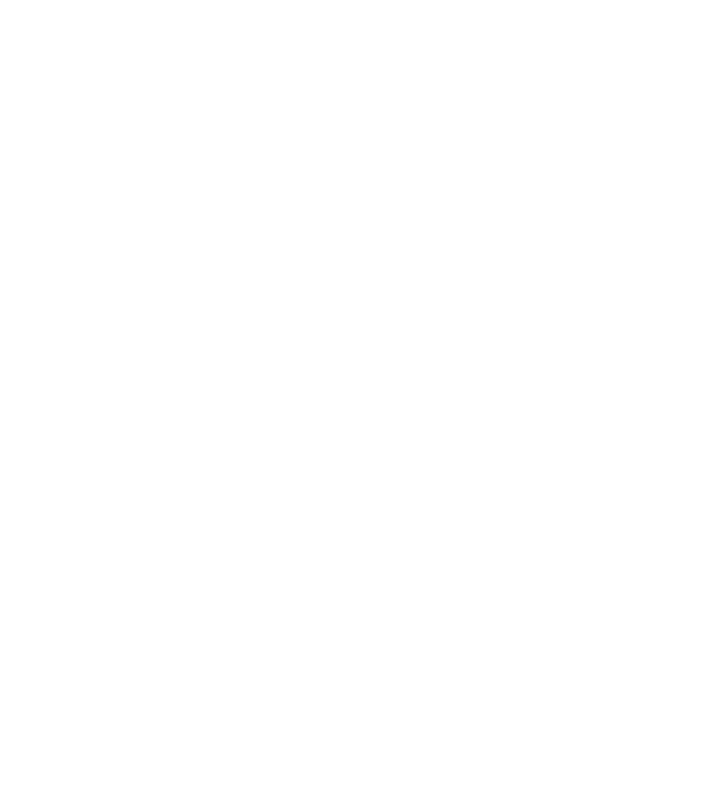
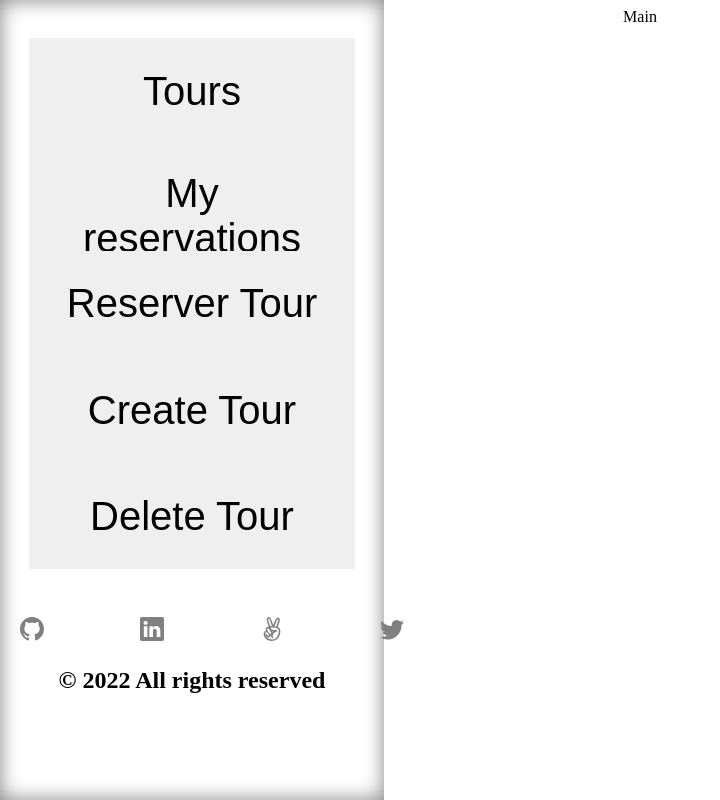
Before and after one commit to divinecharlotte/villa-frontend, a React (Create React App) app: page /MainPage in a window 1280 px wide. Before the commit this address had no page. Shown: the whole page, without its empty margins (0-720 px from the left). Built offline with nearby package versions, Linux system fonts and the light colour scheme.

Commit message:
add main page

```diff
--- a/src/App.js
+++ b/src/App.js
@@ -3,6 +3,7 @@ import { Routes, Route } from 'react-router-dom';
 import Home from './components/home/Home';
 import SignUp from './components/signup/SignUp';
 import SignIn from './components/signin/SignIn';
+import MainPage from './components/main/MainPage';
 import './App.css';
 
 const App = () => (
@@ -11,6 +12,7 @@ const App = () => (
       <Route path="/" element={<Home />} />
       <Route path="/SignUp" element={<SignUp />} />
       <Route path="/SignIn" element={<SignIn />} />
+      <Route path="/MainPage" element={<MainPage />} />
 
     </Routes>
   </div>
--- a/src/components/home/Home.js
+++ b/src/components/home/Home.js
@@ -5,7 +5,6 @@ import HomeSlides from './HomeSlides';
 import { ShowForms } from '../authenticateSlice';
 import Authenticate from '../Authenticate';
 import './Home.css';
-import Nav from '../nav/Nav';
 
 const Home = () => {
   const dispatch = useDispatch();
@@ -13,7 +12,6 @@ const Home = () => {
   const handleNavigate = () => dispatch(ShowForms());
   return (
     <div className="home-container">
-      <Nav />
       <HomeSlides />
       <h1>PLAN BOOKING</h1>
       <button type="button" className="explore" onClick={handleNavigate}>
--- /dev/null
+++ b/src/components/main/MainPage.css
@@ -0,0 +1,3 @@
+.app {
+  color: aliceblue;
+}
--- /dev/null
+++ b/src/components/main/MainPage.js
@@ -0,0 +1,12 @@
+import React from 'react';
+import Nav from '../nav/Nav';
+import './MainPage.css';
+
+const Main = () => (
+  <div>
+    <Nav />
+    Main
+  </div>
+);
+
+export default Main;
--- a/src/components/nav/Nav.js
+++ b/src/components/nav/Nav.js
@@ -94,7 +94,7 @@ const Nav = () =>
               </a>
             </li>
           </ul>
-          <h1 className="heading">&#169; 2022 All rights reserved</h1>
+          <h2 className="heading">&#169; 2022 All rights reserved</h2>
         </div>
       </nav>
     </>
```
